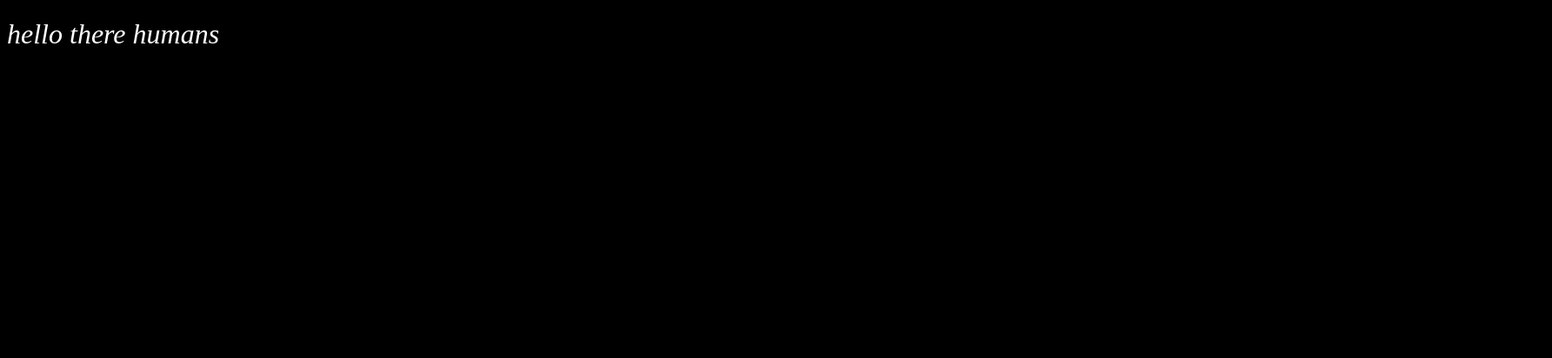
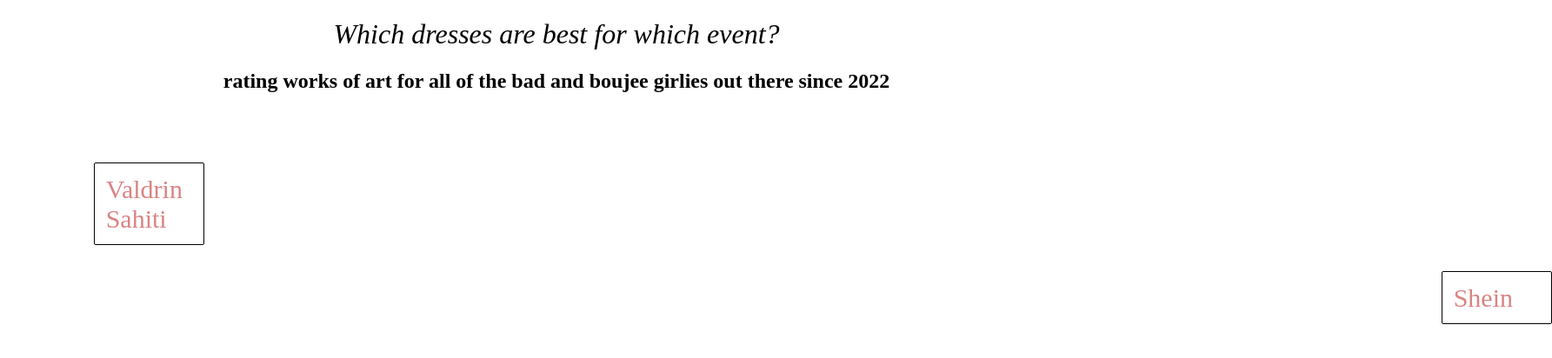
Before and after one commit to lydiabelete/nemo, a plain HTML site: page index.html in a window 1280 px wide. Shown: the whole page at 87% size, 1785 px wide, since content can reach past the window. Drawn offline with Linux system fonts and the light colour scheme.

Commit message:
Update index.html

```diff
--- a/index.html
+++ b/index.html
@@ -11,14 +11,65 @@
         h1 {
             font-family: 'Times New Roman', Times, serif;
             font-weight: lighter;
-            font-style: italic;
-            color: white;
+            font-style:italic;
+            color: rgb(0, 0, 0);
+            text-align: center;
         }
         body {
-            background-color: black;
+            background-color: rgb(255, 255, 255);
         }
+        h2 {
+            color: rgb(0, 0, 0);
+            text-align: center;
+            font-family: Alex Bush;
+          }
+
+          .thick-white-border {
+            position: relative;
+            border-color: rgb(0, 0, 0);
+            border-width: 1px;
+            border-style: solid;
+            border-radius: 2px;
+            width: 100px;
+            padding: 1%;
+            left: 100px;
+            top: 50px;
+          }
+
+          .thick-pink-border {
+            position: relative;
+            border-color: rgb(0, 0, 0);
+            border-width: 1px;
+            border-style: solid;
+            border-radius: 2px;
+            width: 100px;
+            padding: 1%;
+            left: 1650px;
+            top: 50px;
+          }
+
+          p {
+           color: rgb(218, 131, 131);
+            text-align: bottom - left;
+            font-family:Alex Bush;
+            padding: 5%;
+            font-size: 30px;
+         }
+
+
+         p {
+           color: rgb(218, 131, 131);
+            text-align: bottom - left;
+            font-family:Alex Bush;
+            padding: 5%;
+            font-size: 30px;
+         }
       </style>
-      <h1>hello there humans</h1>
+      <h1>Which dresses are best for which event?</h1>
+      <h2>rating works of art for all of the bad and boujee girlies out there since 2022
+      </h2>
+      <p class="thick-white-border">Valdrin Sahiti</p>
+      <p class="thick-pink-border">Shein</p>
     <script src="script.js"></script>
   </body>
 </html>
```
